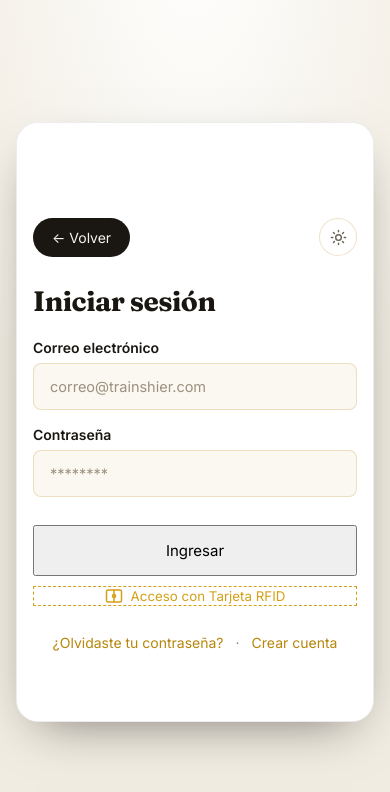
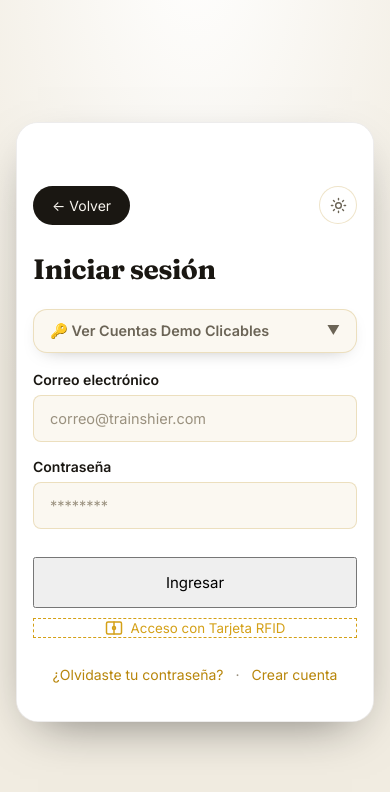
Before and after one commit to LeotookMasterCoder/trainshier-frontend, an Angular app: page /login in a window 390 px wide. Shown: the top 792 px of the page. Built offline with nearby package versions, Linux system fonts and the light colour scheme; what @zxing/ngx-scanner would draw is missing.

Commit message:
feat(auth): add collapsible demo accounts selector for mobile viewports

```diff
--- a/src/app/features/auth/login/login.component.html
+++ b/src/app/features/auth/login/login.component.html
@@ -46,6 +46,29 @@
       </div>
 
       <h2>Iniciar sesión</h2>
+
+      <!-- Cuentas Demo Desplegables para Móviles -->
+      <div class="mobile-demo-accounts-container">
+        <button type="button" class="mobile-demo-toggle-btn" (click)="showMobileDemos = !showMobileDemos">
+          <span>🔑 Ver Cuentas Demo Clicables</span>
+          <span class="arrow-indicator">{{ showMobileDemos ? '▲' : '▼' }}</span>
+        </button>
+
+        <div class="mobile-demo-list" *ngIf="showMobileDemos">
+          <button type="button" class="mobile-demo-item" (click)="fillDemo('aprendiz'); showMobileDemos = false">
+            <span class="mobile-demo-role">Aprendiz</span>
+            <span class="mobile-demo-mail">aprendiz&#64;trainshier.com</span>
+          </button>
+          <button type="button" class="mobile-demo-item" (click)="fillDemo('instructor'); showMobileDemos = false">
+            <span class="mobile-demo-role">Instructor</span>
+            <span class="mobile-demo-mail">instructor&#64;trainshier.com</span>
+          </button>
+          <button type="button" class="mobile-demo-item" (click)="fillDemo('admin'); showMobileDemos = false">
+            <span class="mobile-demo-role">Administrador</span>
+            <span class="mobile-demo-mail">admin&#64;trainshier.com</span>
+          </button>
+        </div>
+      </div>
 
       <!-- Alert Error Reusable -->
       <div class="alert error" [class.show]="errorMessage">
--- a/src/app/features/auth/login/login.component.scss
+++ b/src/app/features/auth/login/login.component.scss
@@ -308,9 +308,87 @@
     color: var(--text-mute);
   }
 }
+/* ===== MOBILE DEMO ACCOUNTS ACCORDION ===== */
+.mobile-demo-accounts-container {
+  display: none;
+}
 
 /* ===== RESPONSIVE ===== */
 @media (max-width: 900px) {
+  .mobile-demo-accounts-container {
+    display: block;
+    margin-bottom: 20px;
+    background: var(--surface-2);
+    border: 1px solid var(--border);
+    border-radius: var(--r-md);
+    overflow: hidden;
+    box-shadow: var(--shadow-sm);
+  }
+
+  .mobile-demo-toggle-btn {
+    width: 100%;
+    background: transparent;
+    border: none;
+    padding: 12px 16px;
+    display: flex;
+    justify-content: space-between;
+    align-items: center;
+    color: var(--accent);
+    font-weight: 600;
+    font-size: 0.9rem;
+    cursor: pointer;
+
+    .arrow-indicator {
+      font-size: 0.8rem;
+    }
+
+    &:hover {
+      background: color-mix(in srgb, var(--accent) 5%, transparent);
+      transform: none;
+      filter: none;
+    }
+  }
+
+  .mobile-demo-list {
+    border-top: 1px solid var(--border-soft);
+    padding: 8px;
+    display: flex;
+    flex-direction: column;
+    gap: 8px;
+    background: var(--panel);
+  }
+
+  .mobile-demo-item {
+    width: 100%;
+    background: var(--surface-2);
+    border: 1px solid var(--border-soft);
+    border-radius: var(--r-sm);
+    padding: 10px 14px;
+    text-align: left;
+    display: flex;
+    flex-direction: column;
+    cursor: pointer;
+    transition: all 0.2s ease;
+
+    .mobile-demo-role {
+      font-size: 0.85rem;
+      font-weight: 700;
+      color: var(--text);
+    }
+
+    .mobile-demo-mail {
+      font-size: 0.75rem;
+      color: var(--text-soft);
+      margin-top: 2px;
+    }
+
+    &:hover {
+      background: color-mix(in srgb, var(--accent) 8%, var(--surface-2));
+      border-color: var(--accent);
+      transform: none;
+      filter: none;
+    }
+  }
   .auth {
     grid-template-columns: 1fr;
     max-width: 500px;
--- a/src/app/features/auth/login/login.component.ts
+++ b/src/app/features/auth/login/login.component.ts
@@ -15,6 +15,7 @@ export class LoginComponent implements OnInit {
   errorMessage: string = '';
   darkMode: boolean = false;
   isLoading: boolean = false;
+  showMobileDemos: boolean = false;
 
   // RFID Scanner logic
   showRfidModal: boolean = false;
```
